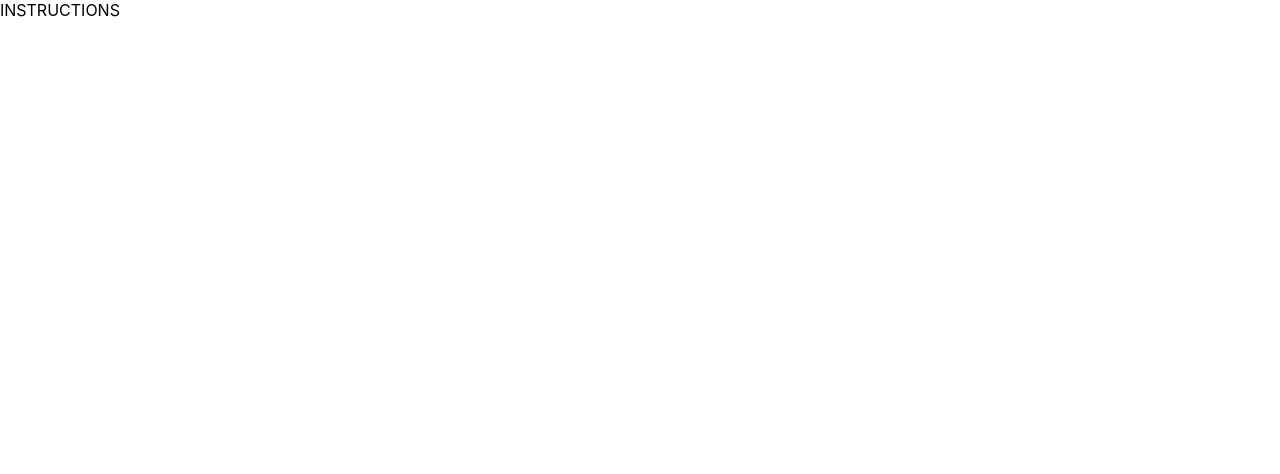
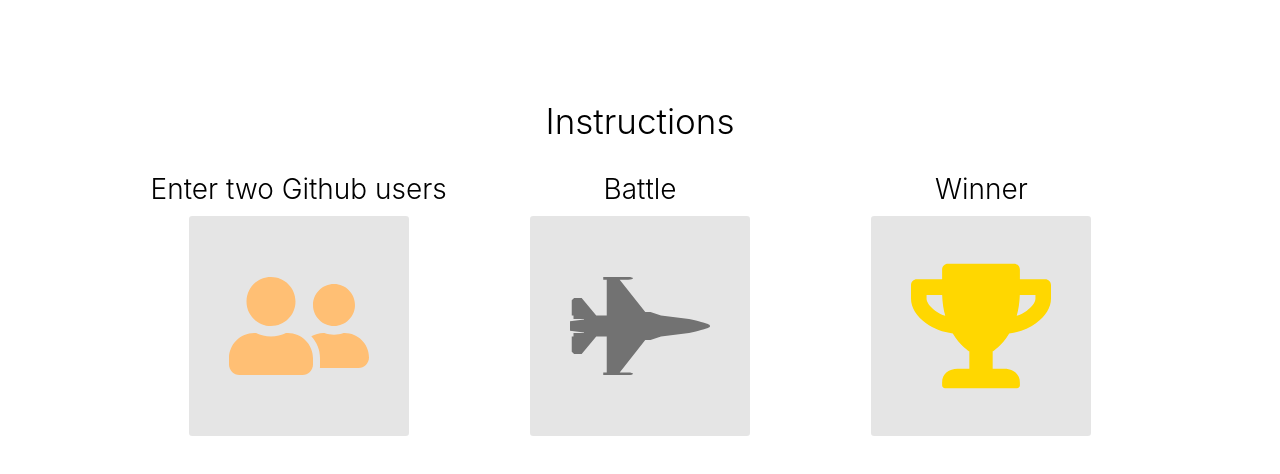
Before and after one commit to alexfuoc/github-battle, a React app: page / in a window 1280 px wide. Built offline with nearby package versions, Linux system fonts and the light colour scheme.

Commit message:
Battle Page started, Instructions input needed

```diff
--- a/app/components/Battle.js
+++ b/app/components/Battle.js
@@ -1,10 +1,26 @@
 import React from 'react'
-import { FaUserFriends, FaFighterJet, FaTrophy } from "react-icons/fa"
+import { FaUserFriends, FaFighterJet, FaTrophy } from 'react-icons/fa'
 
 function Instructions () {
    return (
-      <div>
-         INSTRUCTIONS
+      <div className='instructions-container'>
+         <h1 className='center-text header-lg'>
+            Instructions
+         </h1>
+         <ol className='container-sm grid center-text battle-instructions'>
+            <li>
+               <h3 className='header-sm'>Enter two Github users</h3>
+               <FaUserFriends className='bg-light' color='rgb(255, 191, 116)' size={140} />
+            </li>
+            <li>
+               <h3 className='header-sm'>Battle</h3>
+               <FaFighterJet className='bg-light' color='#727272' size={140} />
+            </li>
+            <li>
+               <h3 className='header-sm'>Winner</h3>
+               <FaTrophy className='bg-light' color='rgb(255, 215, 0)' size={140} />
+            </li>
+         </ol>
       </div>
    )
 }
--- a/app/index.css
+++ b/app/index.css
@@ -53,6 +53,12 @@
    font-size: 35px;
    font-weight: 300;
    margin: 20px;
+}
+
+.header-sm {
+   font-size: 28px;
+   font-weight: 300;
+   margin: 10px;
 }
 
 .center-text {
@@ -111,3 +117,28 @@
 .repo img {
    margin-bottom: 8px;
 }
+
+.instructions-container {
+   margin: 100px 0;
+   align-items: center;
+}
+
+.container-sm {
+   width: 80%;
+   margin: 0 auto;
+}
+
+.battle-instructions {
+   padding: 0;
+   font-size: 25px;
+}
+
+.battle-instructions li {
+   flex: 1;
+   min-width: 300px;
+}
+
+.battle-instructions svg {
+   padding: 40px;
+   border-radius: 3px;
+}
```
